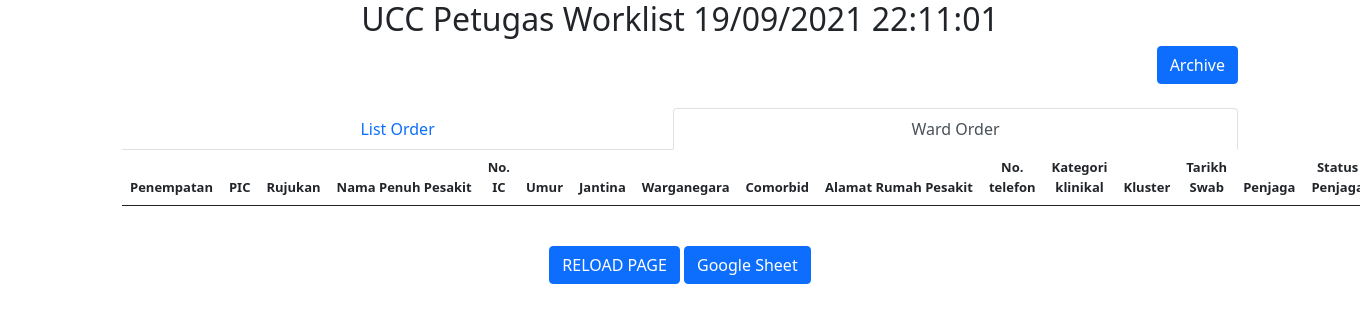
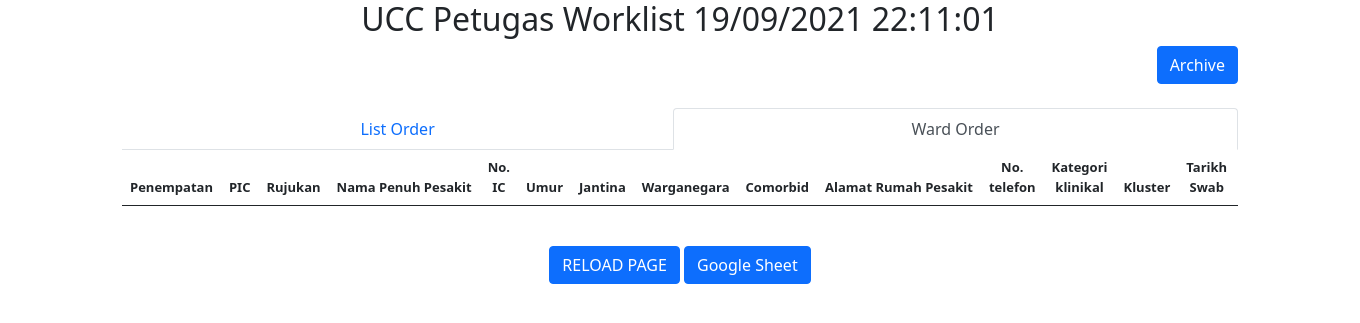
Before and after one commit to chouhodor/pkrclistorder, a Flask app: page /wardlist in a window 1360 px wide. Shown: the top 323 px of the page. Run offline with Flask 2, Linux system fonts and the light colour scheme; data that the repository does not hold is empty; parts of the project's set-up code (start-up, migrations or seed data) failed here and were passed over; some libraries are stand-ins or nearby versions.

Commit message:
wardorder

```diff
--- a/app/app.py
+++ b/app/app.py
@@ -13,7 +13,7 @@ app = Flask(__name__)
 app.config['SECRET_KEY'] = 'ucctransporttopsecret'
 
 
-
+'''
 #live test
 scopes = ["https://spreadsheets.google.com/feeds","https://www.googleapis.com/auth/drive.file","https://www.googleapis.com/auth/drive"]
 json_creds = os.getenv("GOOGLE_SHEETS_CREDS_JSON")
@@ -30,7 +30,7 @@ scope = ["https://spreadsheets.google.com/feeds","https://www.googleapis.com/aut
 creds = ServiceAccountCredentials.from_json_keyfile_name('app/ucc-transport.json', scope)
 client = gspread.authorize(creds)
 #local test
-'''
+
 
 spreadsheet_lo = client.open_by_url("https://docs.google.com/spreadsheets/d/1VXYj_XYbLJLYTKY2G39YEffylcKS1PTSsGMyO2YqD-8")
 sheet = spreadsheet_lo.sheet1
--- a/app/templates/wardlist.html
+++ b/app/templates/wardlist.html
@@ -53,9 +53,9 @@
   <div class="container">
 
     <div id="wardorder">
-      <div class="table-responsive-sm" width="100%">
+      <div class="table-responsive">
         <font size="2">
-          <table class="table" width="100%">
+          <table class="table">
             <thead>
               <tr>
                 <!--<th></th>--->
```
